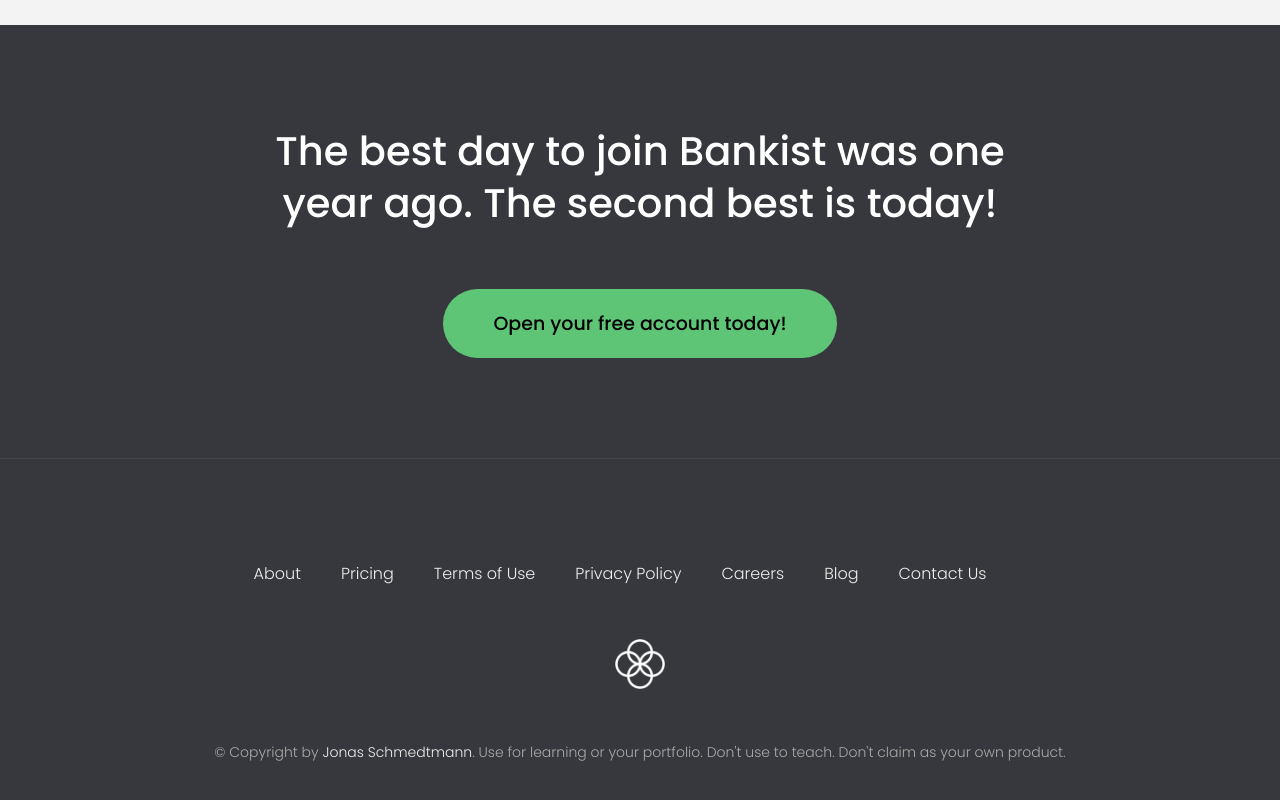
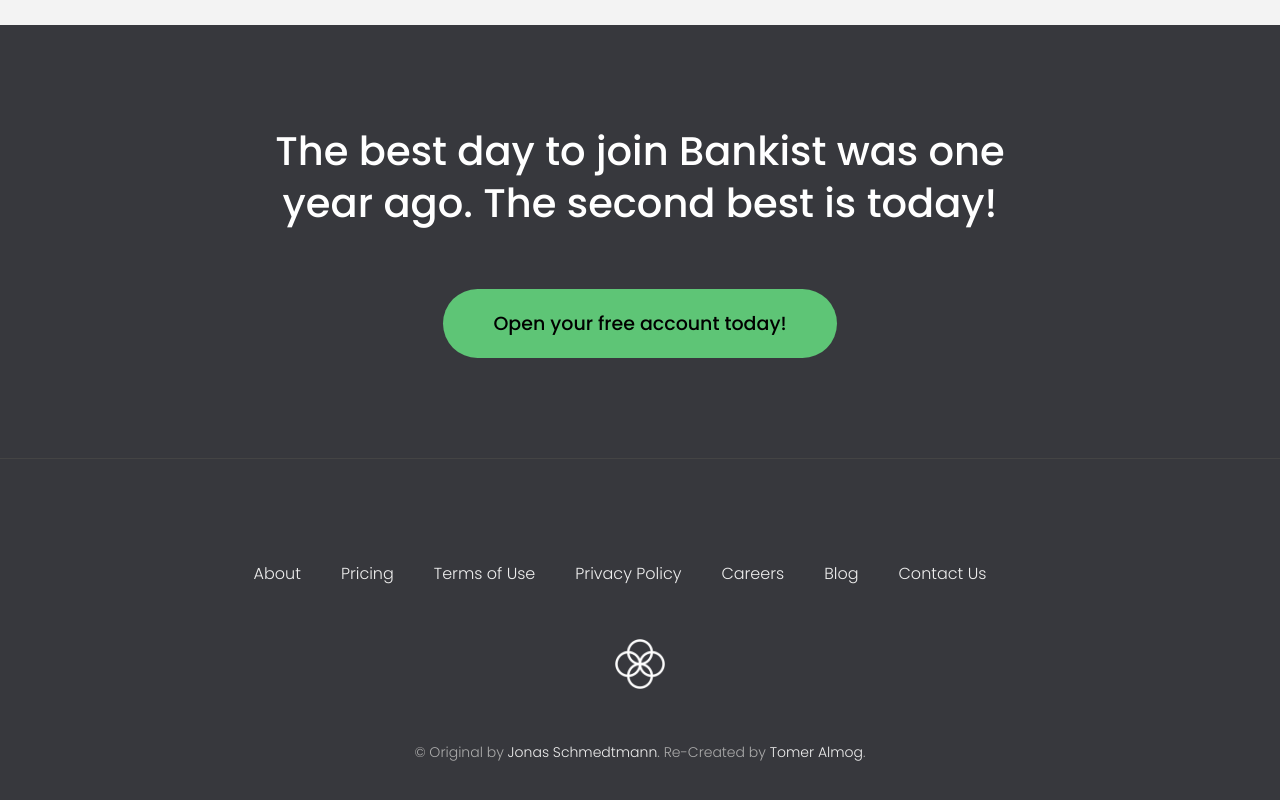
Before and after one commit to tarmon329/Bank-Website, a plain HTML site: page index.html in a window 1280 px wide. Shown: the part 4171-4971 px from the top of the page. Drawn offline with Linux system fonts and the light colour scheme.

Commit message:
Update index.html

```diff
--- a/index.html
+++ b/index.html
@@ -322,14 +322,18 @@
       </ul>
       <img src="img/icon.png" alt="Logo" class="footer__logo" />
       <p class="footer__copyright">
-        &copy; Copyright by
+        &copy; Original by
         <a
           class="footer__link twitter-link"
           target="_blank"
           href="https://twitter.com/jonasschmedtman"
           >Jonas Schmedtmann</a
-        >. Use for learning or your portfolio. Don't use to teach. Don't claim
-        as your own product.
+        >. Re-Created by <a
+          class="footer__link twitter-link"
+          target="_blank"
+          href="https://www.linkedin.com/in/tomer-almog-0b7143209/"
+          >Tomer Almog</a
+        >.
       </p>
     </footer>
 
```
